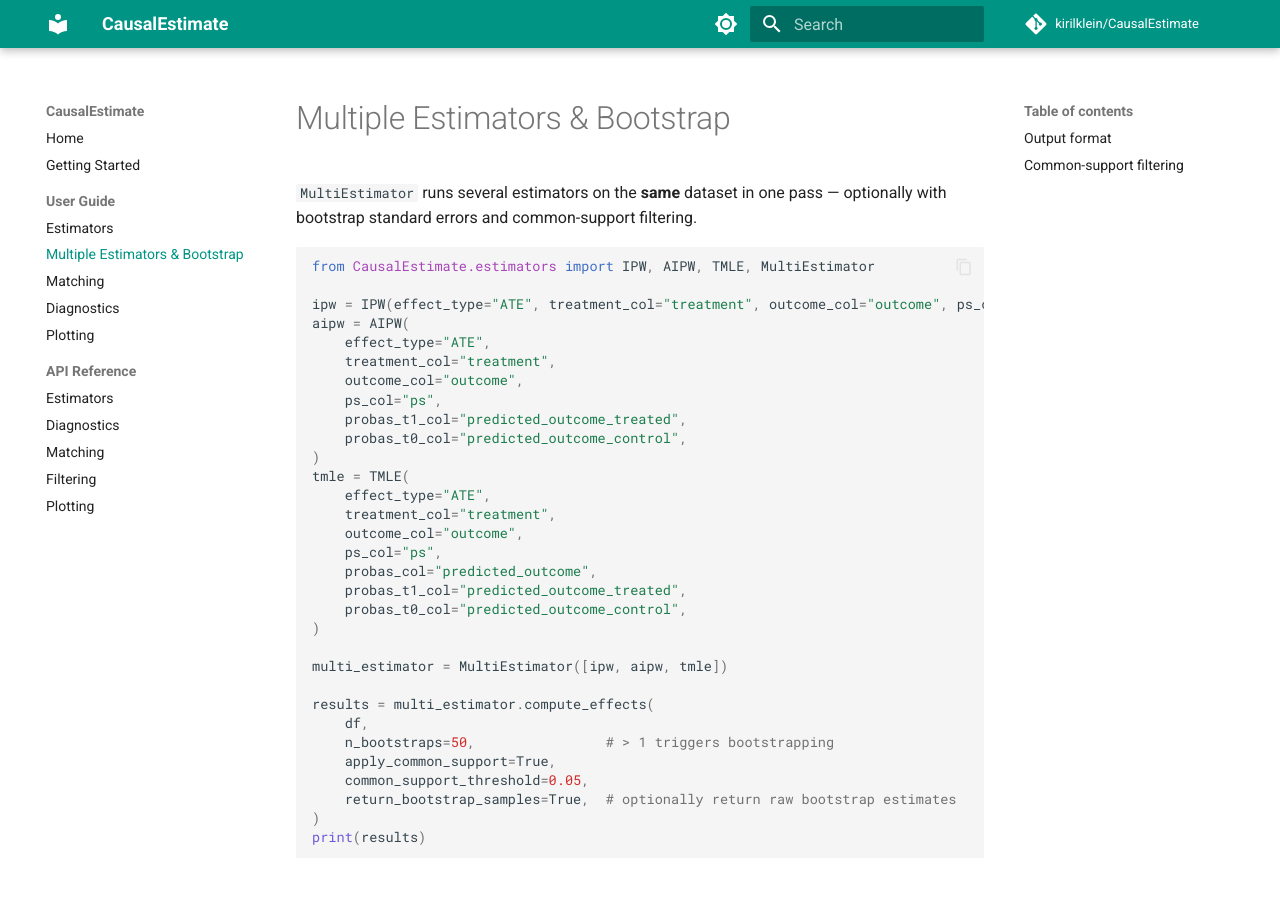
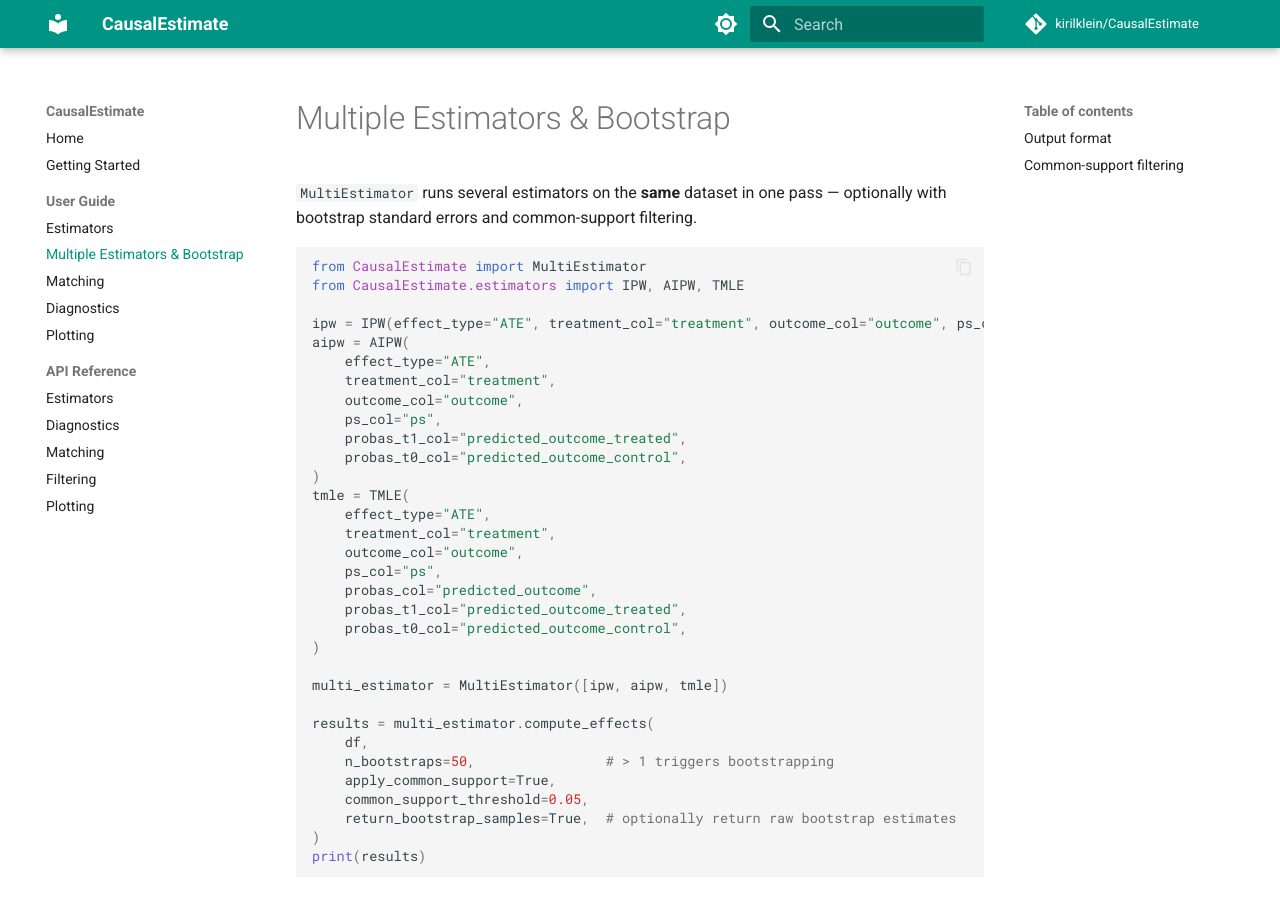
Before and after one commit to kirilklein/CausalEstimate, an MkDocs documentation site: the page built from docs/user-guide/multi-estimator.md, in a window 1280 px wide and 900 px high. Built offline with MkDocs 1.6.1 and Material for MkDocs 9.7.7, drawn with Linux system fonts in a browser that asks for light colours; comment, search, counter and statistics services are not loaded.

Commit message:
docs: fix MultiEstimator import path in user guide (#119)

````diff
--- a/docs/user-guide/multi-estimator.md
+++ b/docs/user-guide/multi-estimator.md
@@ -3,7 +3,8 @@
 `MultiEstimator` runs several estimators on the **same** dataset in one pass — optionally with bootstrap standard errors and common-support filtering.
 
 ```python
-from CausalEstimate.estimators import IPW, AIPW, TMLE, MultiEstimator
+from CausalEstimate import MultiEstimator
+from CausalEstimate.estimators import IPW, AIPW, TMLE
 
 ipw = IPW(effect_type="ATE", treatment_col="treatment", outcome_col="outcome", ps_col="ps")
 aipw = AIPW(
````
